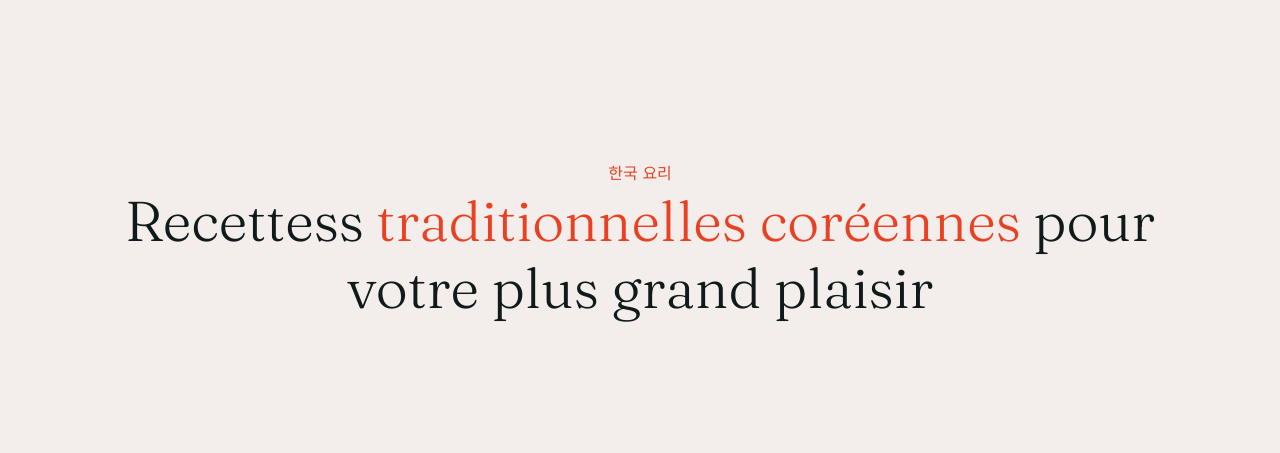
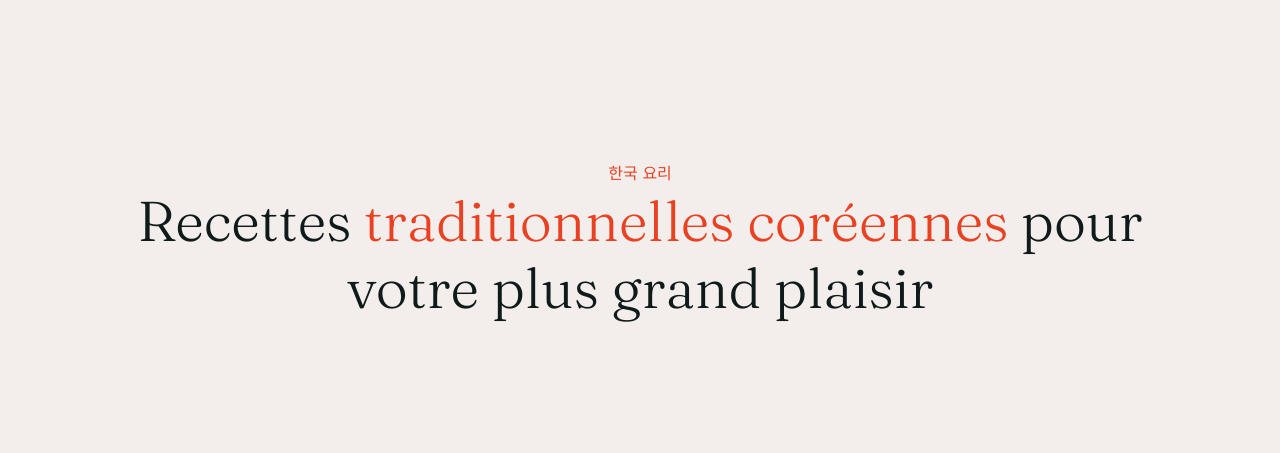
Before and after one commit to ClementLazzarini/Restaurant-umami-django, a Django app: page / in a window 1280 px wide. Shown: the part 185-638 px from the top of the page. Run offline with Django 4.2, Linux system fonts and the light colour scheme; data that the repository does not hold is empty.

Commit message:
Test again autoupdate

```diff
--- a/templates/index.html
+++ b/templates/index.html
@@ -37,7 +37,7 @@
         <section class="hero container" id="hero">
             <div class="hero-content">
                 <p class="hero-korean">한국 요리</p>
-                <h1 class="hero-title">Recettess <span>traditionnelles coréennes</span>  pour votre plus grand plaisir</h1>
+                <h1 class="hero-title">Recettes <span>traditionnelles coréennes</span>  pour votre plus grand plaisir</h1>
                 <p class="hero-subtitle-desktop">Ressentez l'esprit de la Corée dans chaque plat</p>
                 <a href="#menu" class="btn btn-secondary">Voir le menu</a>
             </div>
```
